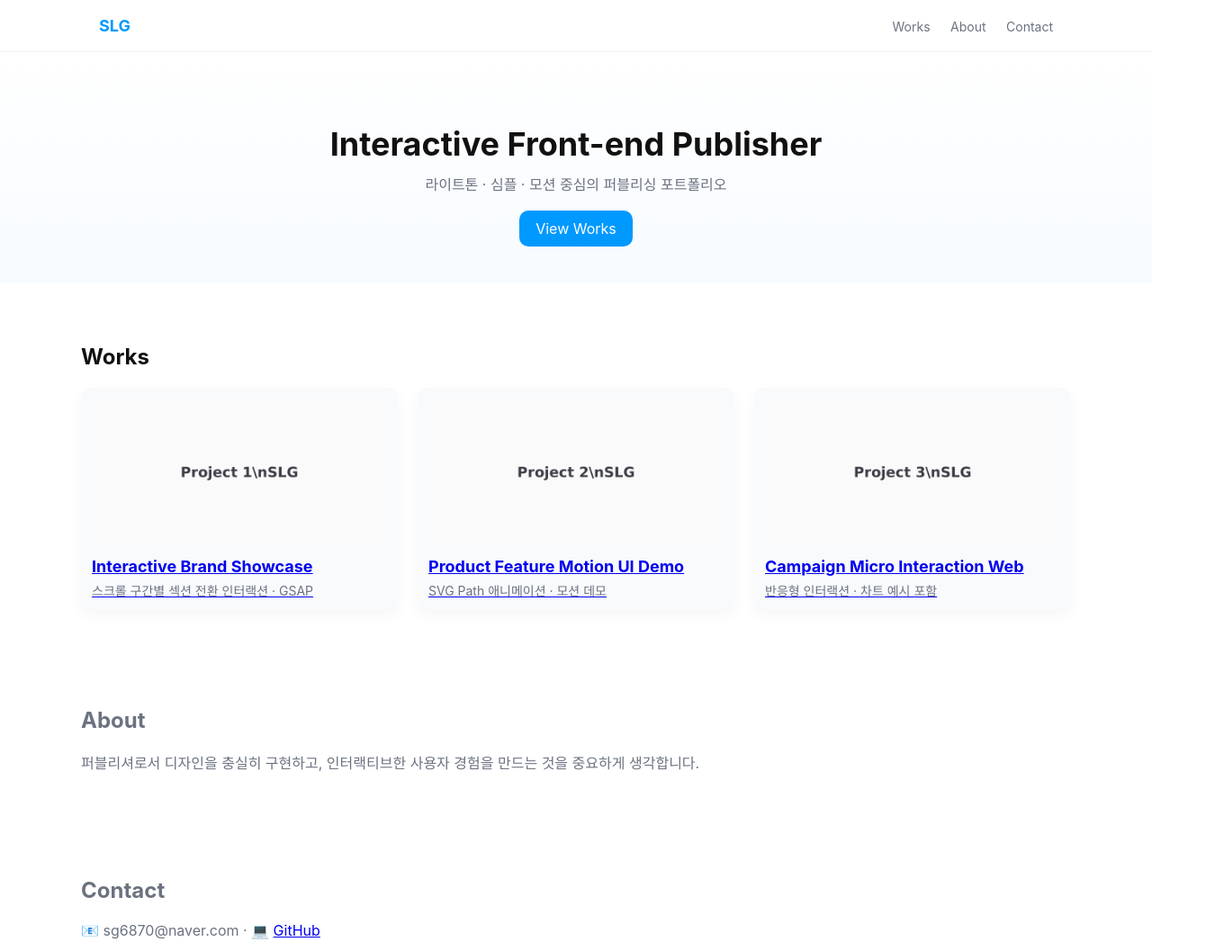
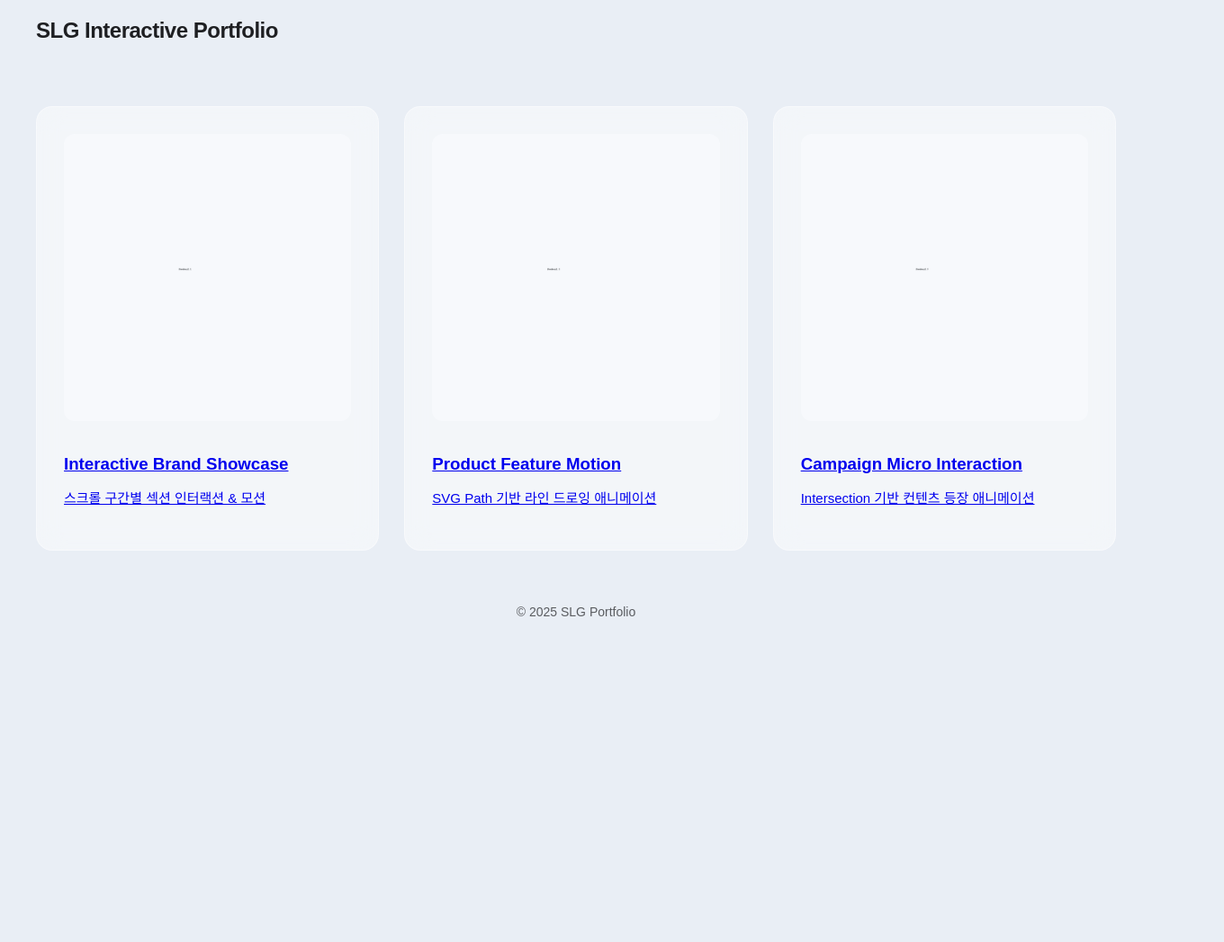
Before and after one commit to jangsg687050/slg-portfolio, a plain HTML site: page index.html in a window 1280 px wide. Shown: the top 1047 px of the page at 90% size, 1360 px wide, since content can reach past the window. After the commit the page ends 800 px from the top, so only its background shows below. Drawn offline with Linux system fonts and the light colour scheme; a web font is replaced by a local one.

Commit message:
Add files via upload

```diff
--- a/assets/css/style.css
+++ b/assets/css/style.css
@@ -1,30 +1,62 @@
-:root{
-  --bg:#ffffff;
-  --muted:#6b7280;
-  --accent:#0099FF;
-  --card:#f8fafc;
+
+@import url('https://fonts.googleapis.com/css2?family=Pretendard:wght@300;400;500;600&display=swap');
+
+body {
+  margin: 0;
+  font-family: 'Pretendard', sans-serif;
+  background: #e9eef5;
+  color: #1e1f22;
 }
-*{box-sizing:border-box}
-body{font-family:Inter, ui-sans-serif, system-ui, -apple-system, "Segoe UI", Roboto, "Helvetica Neue", Arial; margin:0; color:#111; background:var(--bg); -webkit-font-smoothing:antialiased;}
-.wrap{max-width:1100px; margin:0 auto; padding:0 20px;}
-.site-header{border-bottom:1px solid #eef2f7; background:rgba(255,255,255,0.8); position:sticky; top:0; backdrop-filter:blur(6px);}
-.site-header .wrap{display:flex; align-items:center; justify-content:space-between; padding:18px 20px;}
-.brand{font-weight:700; color:var(--accent); text-decoration:none; font-size:18px;}
-.nav a{margin-left:18px; color:var(--muted); text-decoration:none; font-size:14px;}
-.hero{padding:80px 0 40px; text-align:center; background:linear-gradient(180deg,#fff,#f7fbff);}
-.title{font-size:36px; margin:0 0 10px;}
-.subtitle{color:var(--muted); margin:0 0 18px;}
-.btn{display:inline-block; background:var(--accent); color:white; padding:10px 18px; border-radius:10px; text-decoration:none;}
-.works{padding:48px 0;}
-.grid{display:grid; grid-template-columns:repeat(auto-fit,minmax(260px,1fr)); gap:22px; margin-top:20px;}
-.card{background:var(--card); border-radius:12px; padding:12px; box-shadow:0 6px 18px rgba(15,23,42,0.04); transition:transform .25s, box-shadow .25s;}
-.card img{width:100%; height:160px; object-fit:cover; border-radius:8px;}
-.card h3{margin:12px 0 6px; font-size:18px;}
-.card p{margin:0; color:var(--muted); font-size:14px;}
-.card:hover{transform:translateY(-6px); box-shadow:0 12px 30px rgba(15,23,42,0.06);}
-.about, .contact{padding:40px 0; color:var(--muted);}
-.footer{padding:28px 0; text-align:center; color:var(--muted); font-size:14px; border-top:1px solid #eef2f7; margin-top:40px;}
-@media(max-width:640px){
-  .title{font-size:28px;}
-  .card img{height:140px;}
+
+header {
+  width: 100%;
+  padding: 20px 40px;
+  font-size: 24px;
+  font-weight: 600;
+  letter-spacing: -0.5px;
 }
+
+.container {
+  max-width: 1200px;
+  margin: 50px auto;
+  display: grid;
+  grid-template-columns: repeat(auto-fill, minmax(330px, 1fr));
+  gap: 28px;
+}
+
+.card {
+  padding: 30px;
+  border-radius: 18px;
+  backdrop-filter: blur(15px);
+  background: rgba(255,255,255,0.45);
+  border: 1px solid rgba(255,255,255,0.4);
+  transition: all .25s ease;
+}
+
+.card:hover {
+  transform: translateY(-4px);
+  background: rgba(255,255,255,0.7);
+}
+
+.card img {
+  width: 100%;
+  border-radius: 12px;
+  margin-bottom: 14px;
+}
+
+.card h3 {
+  font-weight: 600;
+  margin-bottom: 10px;
+}
+
+.card p {
+  font-size: 15px;
+  line-height: 1.6;
+}
+
+footer {
+  text-align: center;
+  font-size: 14px;
+  margin: 60px 0;
+  opacity: .7;
+}
--- a/index.html
+++ b/index.html
@@ -1,76 +1,33 @@
-<!doctype html>
+
+<!DOCTYPE html>
 <html lang="ko">
 <head>
-  <meta charset="utf-8" />
-  <meta name="viewport" content="width=device-width,initial-scale=1" />
-  <title>SLG — Portfolio</title>
-  <link rel="stylesheet" href="assets/css/style.css" />
+<meta charset="UTF-8" />
+<meta name="viewport" content="width=device-width, initial-scale=1.0" />
+<link rel="stylesheet" href="assets/css/style.css" />
+<title>SLG Portfolio - Glass UI</title>
 </head>
 <body>
-  <header class="site-header">
-    <div class="wrap">
-      <a class="brand" href="/">SLG</a>
-      <nav class="nav">
-        <a href="#works">Works</a>
-        <a href="#about">About</a>
-        <a href="#contact">Contact</a>
-      </nav>
-    </div>
-  </header>
+<header>SLG Interactive Portfolio</header>
 
-  <main>
-    <section class="hero">
-      <div class="wrap">
-        <h1 class="title">Interactive Front-end Publisher</h1>
-        <p class="subtitle">라이트톤 · 심플 · 모션 중심의 퍼블리싱 포트폴리오</p>
-        <a class="btn" href="#works">View Works</a>
-      </div>
-    </section>
+<div class="container">
+  <a href="projects/project1/index.html" class="card">
+    <img src="assets/img/thumb1.png" />
+    <h3>Interactive Brand Showcase</h3>
+    <p>스크롤 구간별 섹션 인터랙션 & 모션</p>
+  </a>
+  <a href="projects/project2/index.html" class="card">
+    <img src="assets/img/thumb2.png" />
+    <h3>Product Feature Motion</h3>
+    <p>SVG Path 기반 라인 드로잉 애니메이션</p>
+  </a>
+  <a href="projects/project3/index.html" class="card">
+    <img src="assets/img/thumb3.png" />
+    <h3>Campaign Micro Interaction</h3>
+    <p>Intersection 기반 컨텐츠 등장 애니메이션</p>
+  </a>
+</div>
 
-    <section id="works" class="wrap works">
-      <h2>Works</h2>
-      <div class="grid">
-        <article class="card">
-          <a href="projects/project1/index.html">
-            <img src="assets/img/thumb_project1.png" alt="Project 1 thumbnail" />
-            <h3>Interactive Brand Showcase</h3>
-            <p>스크롤 구간별 섹션 전환 인터랙션 · GSAP</p>
-          </a>
-        </article>
-
-        <article class="card">
-          <a href="projects/project2/index.html">
-            <img src="assets/img/thumb_project2.png" alt="Project 2 thumbnail" />
-            <h3>Product Feature Motion UI Demo</h3>
-            <p>SVG Path 애니메이션 · 모션 데모</p>
-          </a>
-        </article>
-
-        <article class="card">
-          <a href="projects/project3/index.html">
-            <img src="assets/img/thumb_project3.png" alt="Project 3 thumbnail" />
-            <h3>Campaign Micro Interaction Web</h3>
-            <p>반응형 인터랙션 · 차트 예시 포함</p>
-          </a>
-        </article>
-      </div>
-    </section>
-
-    <section id="about" class="wrap about">
-      <h2>About</h2>
-      <p>퍼블리셔로서 디자인을 충실히 구현하고, 인터랙티브한 사용자 경험을 만드는 것을 중요하게 생각합니다.</p>
-    </section>
-
-    <section id="contact" class="wrap contact">
-      <h2>Contact</h2>
-      <p>📧 sg6870@naver.com · 💻 <a href="https://github.com/jangsg687050" target="_blank">GitHub</a></p>
-    </section>
-  </main>
-
-  <footer class="footer">
-    <div class="wrap">© 2025 SLG</div>
-  </footer>
-
-  <script src="assets/js/main.js"></script>
+<footer>© 2025 SLG Portfolio</footer>
 </body>
 </html>
```
Also changed, not shown: projects/project1/index.html (+9 -33 lines), projects/project2/index.html (+9 -30 lines), projects/project3/index.html (+9 -32 lines), assets/img/thumb1.png (added), assets/img/thumb2.png (added), assets/img/thumb3.png (added), 1 other file.
